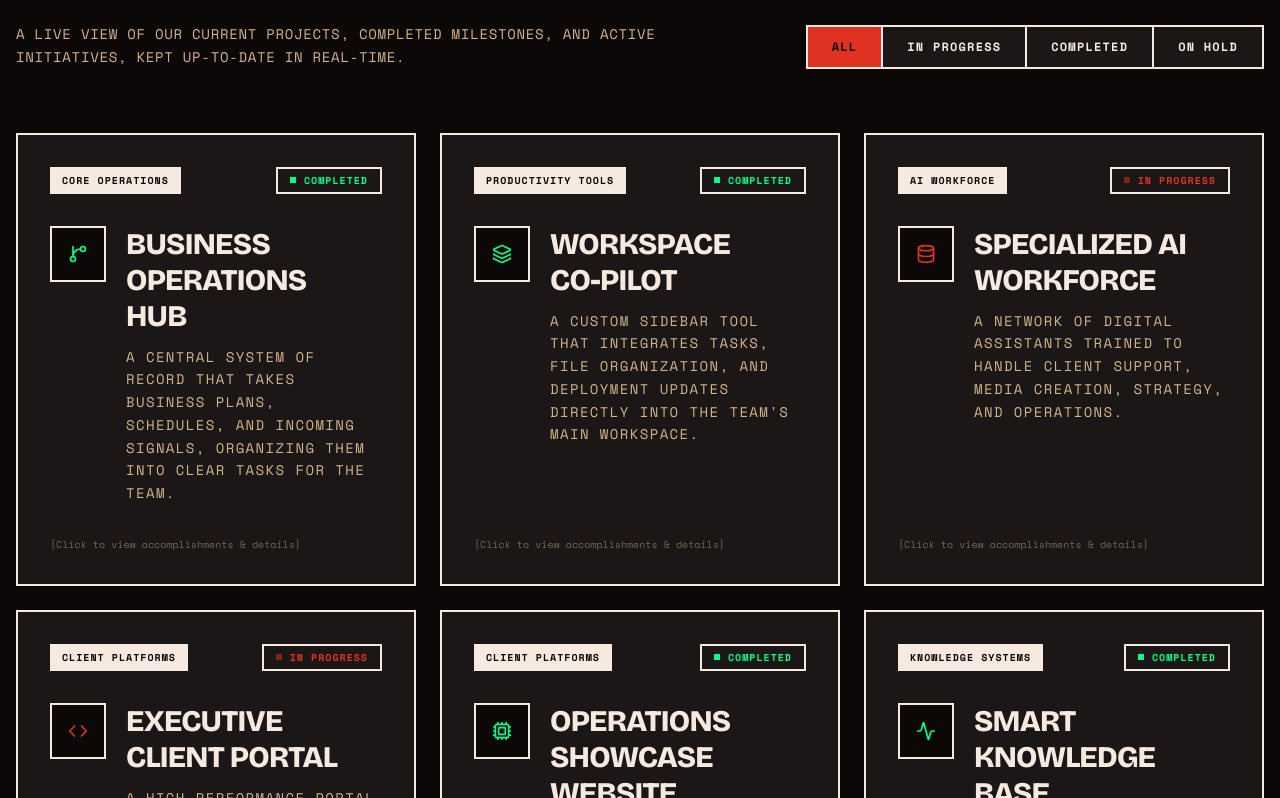
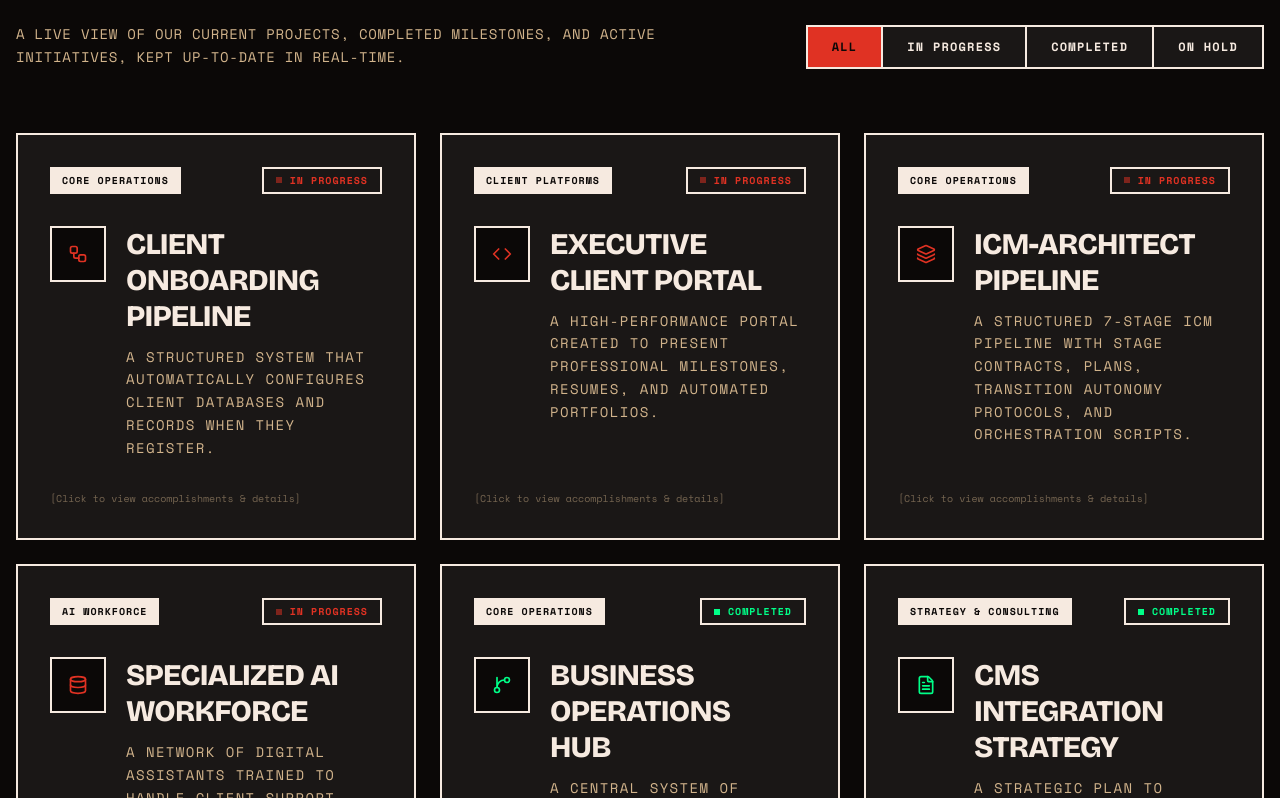
Before and after one commit to txmyer-dev/friday-showcase, a React (Vite) app: page / in a window 1280 px wide. Shown: the part 1022-1820 px from the top of the page. Built offline with nearby package versions, Linux system fonts and the light colour scheme.

Commit message:
feat: sort projects by status then alphabetically

```diff
--- a/src/components/ActiveProjects.tsx
+++ b/src/components/ActiveProjects.tsx
@@ -296,7 +296,13 @@ export const ActiveProjects = () => {
   const [filter, setFilter] = useState<'all' | ProjectStatus>('all');
   const [activeCard, setActiveCard] = useState<string | null>(null);
 
-  const filteredProjects = PROJECTS.filter(p => filter === 'all' || p.status === filter);
+  const filteredProjects = PROJECTS.filter(p => filter === 'all' || p.status === filter).sort((a, b) => {
+    const statusOrder = { active: 0, completed: 1, blocked: 2 };
+    if (statusOrder[a.status] !== statusOrder[b.status]) {
+      return statusOrder[a.status] - statusOrder[b.status];
+    }
+    return a.name.localeCompare(b.name);
+  });
 
   return (
     <section className="py-32 px-4 max-w-7xl mx-auto bg-background relative">
```
